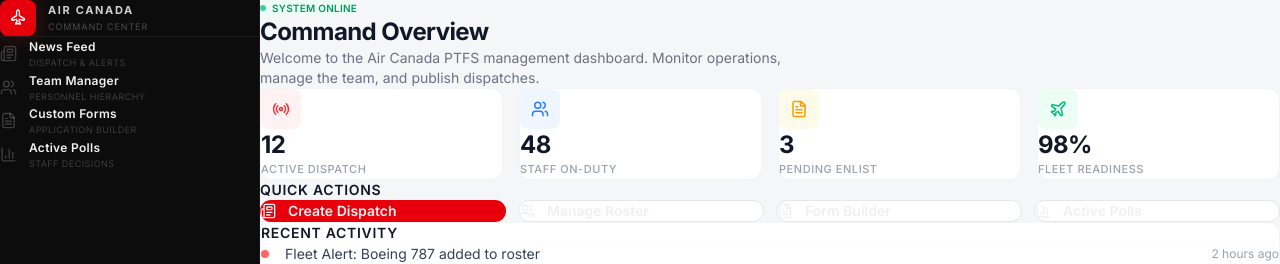
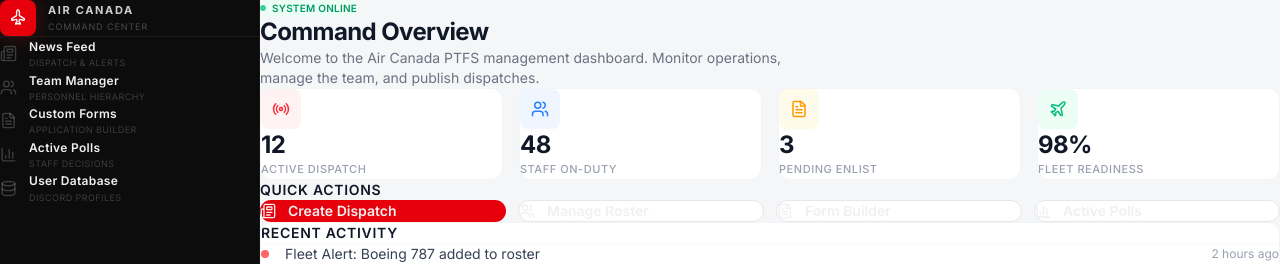
Before and after one commit to samthecanadianpilot/Aircanada.com, a Next.js app: page /staff in a window 1280 px wide. Shown: the top 264 px of the page. Built offline with nearby package versions, Linux system fonts and the light colour scheme.

Commit message:
Feat: Zero-Config Discord 2FA & GitHub DB Persistence

```diff
--- a/src/app/staff/layout.tsx
+++ b/src/app/staff/layout.tsx
@@ -10,7 +10,8 @@
   LogOut,
   Shield,
   ChevronRight,
-  Plane
+  Plane,
+  Database
 } from "lucide-react";
 import Cookies from "js-cookie";
 
@@ -19,6 +20,7 @@
   { name: "Team Manager", href: "/staff/team", icon: Users, desc: "Personnel Hierarchy" },
   { name: "Custom Forms", href: "/staff/forms", icon: FileText, desc: "Application Builder" },
   { name: "Active Polls", href: "/staff/polls", icon: BarChart3, desc: "Staff Decisions" },
+  { name: "User Database", href: "/staff/database", icon: Database, desc: "Discord Profiles" },
 ];
 
 export default function StaffLayout({
```
